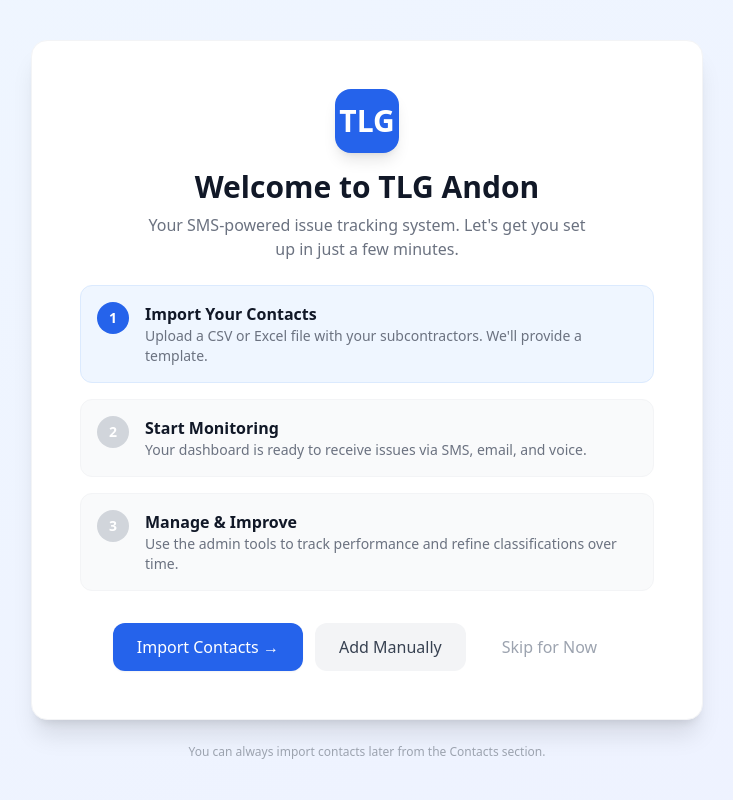
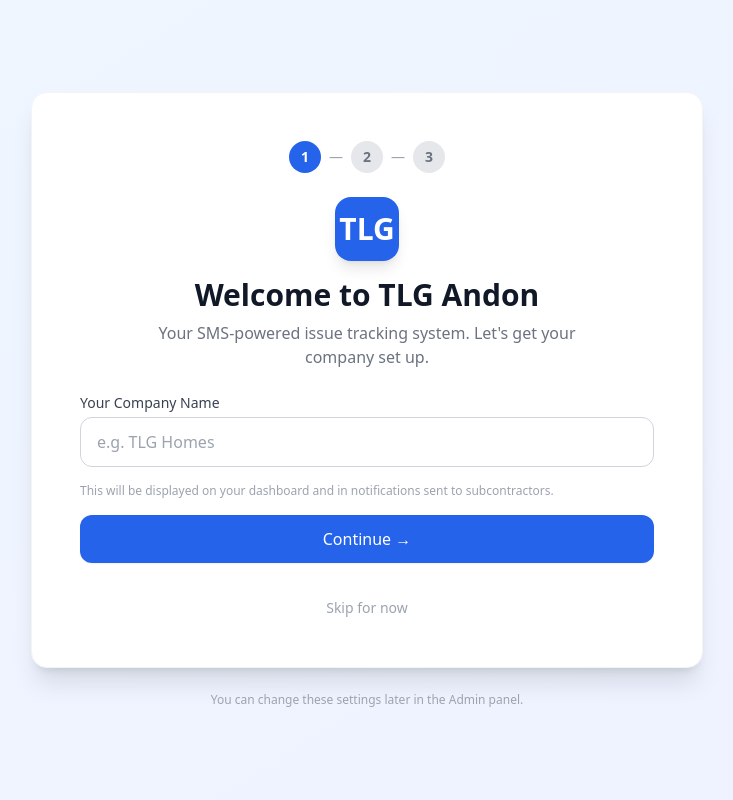
Before and after one commit to Jjc240flik/pain-relief-app, a FastAPI app: page /onboarding in a window 1280 px wide. Shown: the whole page, without its empty margins (273-1006 px from the left). Run offline with FastAPI, Linux system fonts and the light colour scheme; data that the repository does not hold is empty; parts of the project's set-up code (start-up, migrations or seed data) failed here and were passed over; some libraries are stand-ins or nearby versions.

Commit message:
feat: multi-step onboarding wizard with company, houses, contacts

```diff
--- a/andon/app/templates/dashboard.html
+++ b/andon/app/templates/dashboard.html
@@ -8,7 +8,7 @@
 <header class="bg-white border-b border-gray-200 shadow-sm sticky top-0 z-10">
   <div class="max-w-5xl mx-auto px-4 h-14 flex items-center justify-between">
     <div class="flex items-center gap-3">
-      <h1 class="text-xl font-bold text-gray-900">TLG <span class="text-blue-600">Andon</span></h1>
+      <h1 class="text-xl font-bold text-gray-900">{{ company_name or 'TLG' }} <span class="text-blue-600">Andon</span></h1>
       <span class="hidden sm:inline text-sm text-gray-400">|</span>
       <span class="hidden sm:inline text-sm text-gray-500">{{ today }}</span>
     </div>
--- a/andon/app/templates/onboarding/welcome.html
+++ b/andon/app/templates/onboarding/welcome.html
@@ -6,64 +6,56 @@
   <div class="max-w-2xl w-full">
 
     <!-- Card -->
-    <div class="bg-white rounded-2xl shadow-xl border border-gray-100 p-8 sm:p-12 text-center">
+    <div class="bg-white rounded-2xl shadow-xl border border-gray-100 p-8 sm:p-12">
 
-      <!-- App branding -->
-      <div class="mb-6">
+      <!-- Progress -->
+      <div class="flex items-center justify-center gap-2 mb-6 text-sm">
+        <span class="w-8 h-8 bg-blue-600 text-white rounded-full flex items-center justify-center font-bold">1</span>
+        <span class="text-gray-400">—</span>
+        <span class="w-8 h-8 bg-gray-200 text-gray-500 rounded-full flex items-center justify-center font-bold">2</span>
+        <span class="text-gray-400">—</span>
+        <span class="w-8 h-8 bg-gray-200 text-gray-500 rounded-full flex items-center justify-center font-bold">3</span>
+      </div>
+
+      <!-- Branding -->
+      <div class="mb-6 text-center">
         <div class="w-16 h-16 bg-blue-600 rounded-2xl flex items-center justify-center mx-auto mb-4 shadow-lg">
           <span class="text-white text-3xl font-bold">TLG</span>
         </div>
         <h1 class="text-3xl font-bold text-gray-900">Welcome to TLG Andon</h1>
         <p class="text-gray-500 mt-2 max-w-md mx-auto">
-          Your SMS-powered issue tracking system. Let's get you set up in just a few minutes.
+          Your SMS-powered issue tracking system. Let's get your company set up.
         </p>
       </div>
 
-      <!-- Steps -->
-      <div class="grid gap-4 text-left mb-8">
-        <div class="flex items-start gap-4 p-4 bg-blue-50 rounded-xl border border-blue-100">
-          <div class="w-8 h-8 bg-blue-600 text-white rounded-full flex items-center justify-center text-sm font-bold shrink-0">1</div>
-          <div>
-            <h3 class="font-semibold text-gray-900">Import Your Contacts</h3>
-            <p class="text-sm text-gray-500">Upload a CSV or Excel file with your subcontractors. We'll provide a template.</p>
-          </div>
+      <!-- Company Info Form -->
+      <form method="post" action="/onboarding" class="space-y-4 mb-8">
+        <div>
+          <label class="block text-sm font-medium text-gray-700 mb-1">Your Company Name</label>
+          <input type="text" name="company_name" value="{{ company_name or '' }}"
+                 placeholder="e.g. TLG Homes"
+                 class="w-full px-4 py-3 text-base border border-gray-300 rounded-xl focus:ring-2 focus:ring-blue-500"
+                 required>
         </div>
-        <div class="flex items-start gap-4 p-4 bg-gray-50 rounded-xl border border-gray-100">
-          <div class="w-8 h-8 bg-gray-300 text-white rounded-full flex items-center justify-center text-sm font-bold shrink-0">2</div>
-          <div>
-            <h3 class="font-semibold text-gray-900">Start Monitoring</h3>
-            <p class="text-sm text-gray-500">Your dashboard is ready to receive issues via SMS, email, and voice.</p>
-          </div>
+        <div class="text-xs text-gray-400">
+          This will be displayed on your dashboard and in notifications sent to subcontractors.
         </div>
-        <div class="flex items-start gap-4 p-4 bg-gray-50 rounded-xl border border-gray-100">
-          <div class="w-8 h-8 bg-gray-300 text-white rounded-full flex items-center justify-center text-sm font-bold shrink-0">3</div>
-          <div>
-            <h3 class="font-semibold text-gray-900">Manage & Improve</h3>
-            <p class="text-sm text-gray-500">Use the admin tools to track performance and refine classifications over time.</p>
-          </div>
-        </div>
-      </div>
+        <button type="submit"
+                class="w-full px-6 py-3 bg-blue-600 text-white font-medium rounded-xl hover:bg-blue-700 transition shadow-sm">
+          Continue →
+        </button>
+      </form>
 
-      <!-- Actions -->
-      <div class="flex flex-col sm:flex-row gap-3 justify-center">
-        <a href="/onboarding/import"
-           class="px-6 py-3 bg-blue-600 text-white font-medium rounded-xl hover:bg-blue-700 transition shadow-sm">
-          Import Contacts →
-        </a>
-        <a href="/onboarding/add"
-           class="px-6 py-3 bg-gray-100 text-gray-700 font-medium rounded-xl hover:bg-gray-200 transition">
-          Add Manually
-        </a>
-        <a href="/onboarding/skip"
-           class="px-6 py-3 text-gray-400 font-medium rounded-xl hover:text-gray-600 transition">
-          Skip for Now
+      <div class="text-center">
+        <a href="/onboarding/houses" class="text-sm text-gray-400 hover:text-gray-600 transition">
+          Skip for now
         </a>
       </div>
     </div>
 
     <!-- Footer -->
     <p class="text-center text-xs text-gray-400 mt-6">
-      You can always import contacts later from the Contacts section.
+      You can change these settings later in the Admin panel.
     </p>
   </div>
 </div>
--- a/andon/app/views/dashboard.py
+++ b/andon/app/views/dashboard.py
@@ -516,12 +516,19 @@ async def dashboard_page(
     red_count = sum(1 for i in items if i["andon_status"] == "R")
     yellow_count = sum(1 for i in items if i["andon_status"] == "Y")
 
+    # Get company name
+    from sqlalchemy import text as sql_text
+    result = await session.execute(sql_text("SELECT value FROM tenant_settings WHERE key = 'company_name'"))
+    row = result.fetchone()
+    company_name = row[0] if row else "TLG Andon"
+
     html = _render(
         "dashboard.html",
         items=items,
         today=today,
         red_count=red_count,
         yellow_count=yellow_count,
+        company_name=company_name,
         user=user,
     )
     return HTMLResponse(html)
--- a/andon/app/views/onboarding.py
+++ b/andon/app/views/onboarding.py
@@ -2,31 +2,40 @@
 Onboarding routes — new client setup wizard.
 
 Guides new users through:
-  1. Welcome / introduction
-  2. CSV/Excel contact import with template download
-  3. Manual contact entry (one by one)
-  4. Post-import confirmation
+  1. Welcome / company info
+  2. Add houses (projects)
+  3. Import or add contacts (subcontractors)
+  4. Post-setup confirmation
 
 Accessible at /onboarding.
-If skipped, users can always use /admin/contacts later.
 """
 
 import csv
 import io
 import logging
+from datetime import date, timedelta
 
 from fastapi import APIRouter, Depends, Form, Query, Request
 from fastapi.responses import HTMLResponse, Response
-from sqlalchemy import select
+from sqlalchemy import select, text as sql_text
 
 from app.database import async_session
 from app.models.contact import Contact
+from app.models.house import House
 from app.repositories.base import BaseRepository
+from app.repositories.house_repo import HouseRepository
+from app.repositories.schedule_repo import ScheduleRepository
 from app.views.dashboard import _render
 
 logger = logging.getLogger(__name__)
 
 router = APIRouter(prefix="/onboarding", tags=["onboarding"])
+
+TRADE_PHASES = [
+    "foundation_concrete", "framing", "plumbing_rough", "hvac_rough",
+    "electrical_rough", "drywall_plaster", "paint", "flooring",
+    "cabinets", "finish_work",
+]
 
 TRADE_LABELS = {
     "foundation_concrete": "Foundation / Concrete",
@@ -42,16 +51,105 @@ TRADE_LABELS = {
 }
 
 
-# ── Step 1: Welcome ──
+async def _get_setting(key: str) -> str:
+    """Get a tenant setting value."""
+    async with async_session() as session:
+        result = await session.execute(sql_text("SELECT value FROM tenant_settings WHERE key = :key"), {"key": key})
+        row = result.fetchone()
+        return row[0] if row else ""
+
+
+async def _set_setting(key: str, value: str) -> None:
+    """Set a tenant setting value."""
+    async with async_session() as session:
+        await session.execute(sql_text(
+            "INSERT INTO tenant_settings (key, value) VALUES (:key, :val) "
+            "ON CONFLICT (key) DO UPDATE SET value = :val"
+        ), {"key": key, "val": value})
+        await session.commit()
+
+
+# ── Step 1: Company Info ──
 @router.get("", response_class=HTMLResponse)
 async def onboarding_welcome(request: Request):
-    """Render the onboarding welcome page."""
-    html = _render("onboarding/welcome.html", request=request, trades=TRADE_LABELS)
+    """Render the onboarding welcome / company info page."""
+    company = await _get_setting("company_name")
+    html = _render("onboarding/welcome.html",
+        request=request,
+        trades=TRADE_LABELS,
+        company_name=company,
+    )
     return HTMLResponse(html)
 
 
-# ── Step 2: Import page ──
-@router.get("/import", response_class=HTMLResponse)
+@router.post("", response_class=HTMLResponse)
+async def onboarding_save_company(
+    request: Request,
+    company_name: str = Form(""),
+):
+    """Save company info and proceed to next step."""
+    if company_name.strip():
+        await _set_setting("company_name", company_name.strip())
+    return HTMLResponse("", status_code=303, headers={"Location": "/onboarding/houses"})
+
+
+# ── Step 2: Add Houses ──
+@router.get("/houses", response_class=HTMLResponse)
+async def onboarding_houses(request: Request):
+    """Show the add-houses form."""
+    company = await _get_setting("company_name")
+    html = _render("onboarding/houses.html",
+        request=request,
+        company_name=company,
+        trades=TRADE_LABELS,
+    )
+    return HTMLResponse(html)
+
+
+@router.post("/houses", response_class=HTMLResponse)
+async def onboarding_save_houses(request: Request):
+    """Save houses from the form and generate schedule items."""
+    form = await request.form()
+    addresses = form.getlist("address")
+    cities = form.getlist("city")
+
+    async with async_session() as session:
+        house_repo = HouseRepository(session)
+        schedule_repo = ScheduleRepository(session)
+
+        for i, addr in enumerate(addresses):
+            addr = addr.strip()
+            if not addr:
+                continue
+            city = cities[i].strip() if i < len(cities) else ""
+            # Create the house
+            house = await house_repo.create(
+                address=addr,
+                city=city,
+                state="WI",
+                current_phase=0,
+                overall_status="G",
+            )
+            # Generate schedule items for all 10 trades
+            today = date.today()
+            for phase_num, trade in enumerate(TRADE_PHASES):
+                await schedule_repo.create(
+                    house_id=house.id,
+                    trade=trade,
+                    scheduled_start=today + timedelta(days=phase_num * 14),
+                    scheduled_end=today + timedelta(days=phase_num * 14 + 7),
+                    status="scheduled",
+                    andon_status="G",
+                    readiness_lead_days=14 if trade in ("foundation_concrete", "framing") else 7,
+                )
+
+        await session.commit()
+
+    return HTMLResponse("", status_code=303, headers={"Location": "/onboarding/contacts"})
+
+
+# ── Step 3: Import contacts page ──
+@router.get("/contacts", response_class=HTMLResponse)
 async def onboarding_import(request: Request):
     """Render the CSV import page with instructions."""
     html = _render("onboarding/import.html",
@@ -85,7 +183,7 @@ async def download_template():
 
 
 # ── Step 3: Process import ──
-@router.post("/import", response_class=HTMLResponse)
+@router.post("/contacts", response_class=HTMLResponse)
 async def onboarding_process_import(request: Request):
     """Process the uploaded CSV file and show results."""
     from app.models.contact import Contact
```
Also changed, not shown: andon/app/templates/onboarding/houses.html (added, +79 -0 lines), andon/app/templates/onboarding/import.html (+8 -8 lines), andon/app/templates/onboarding/success.html (+9 -3 lines).
